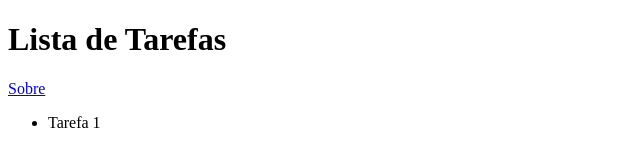
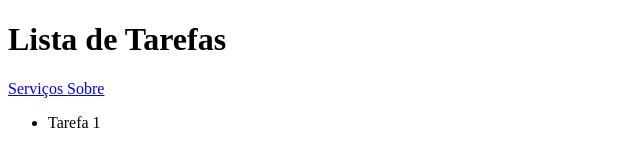
Before and after one commit to FroShag/Lista-de-Tarefas, a plain HTML site: page index.html in a window 1280 px wide. Shown: the full height of the page, 0-640 px from the left. Drawn offline with Linux system fonts and the light colour scheme.

Commit message:
Update index.html

```diff
--- a/index.html
+++ b/index.html
@@ -9,6 +9,7 @@
     <header>
         <h1>Lista de Tarefas</h1>
         <nav>
+            <a href="servicos.html">Serviços</a</a>
             <a href="sobre.html">Sobre</a>
         </nav>
     </header>
```
